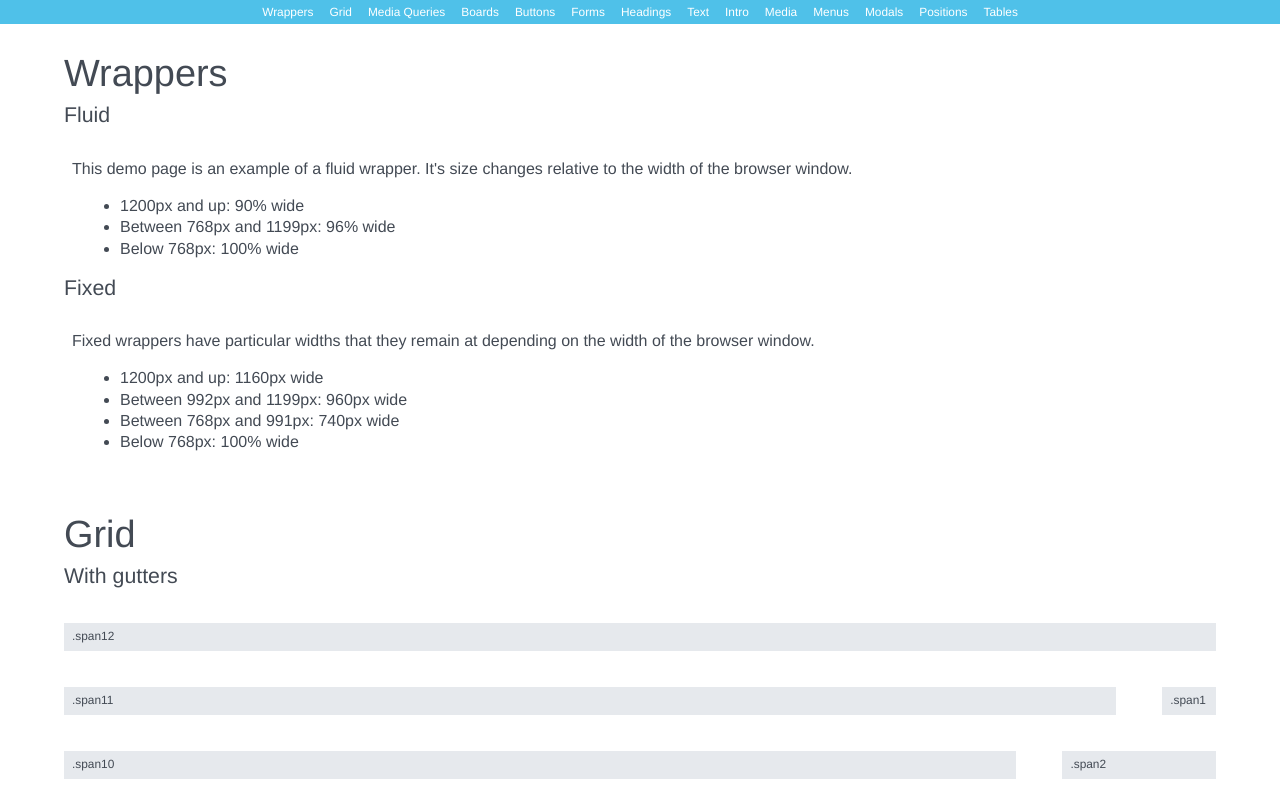
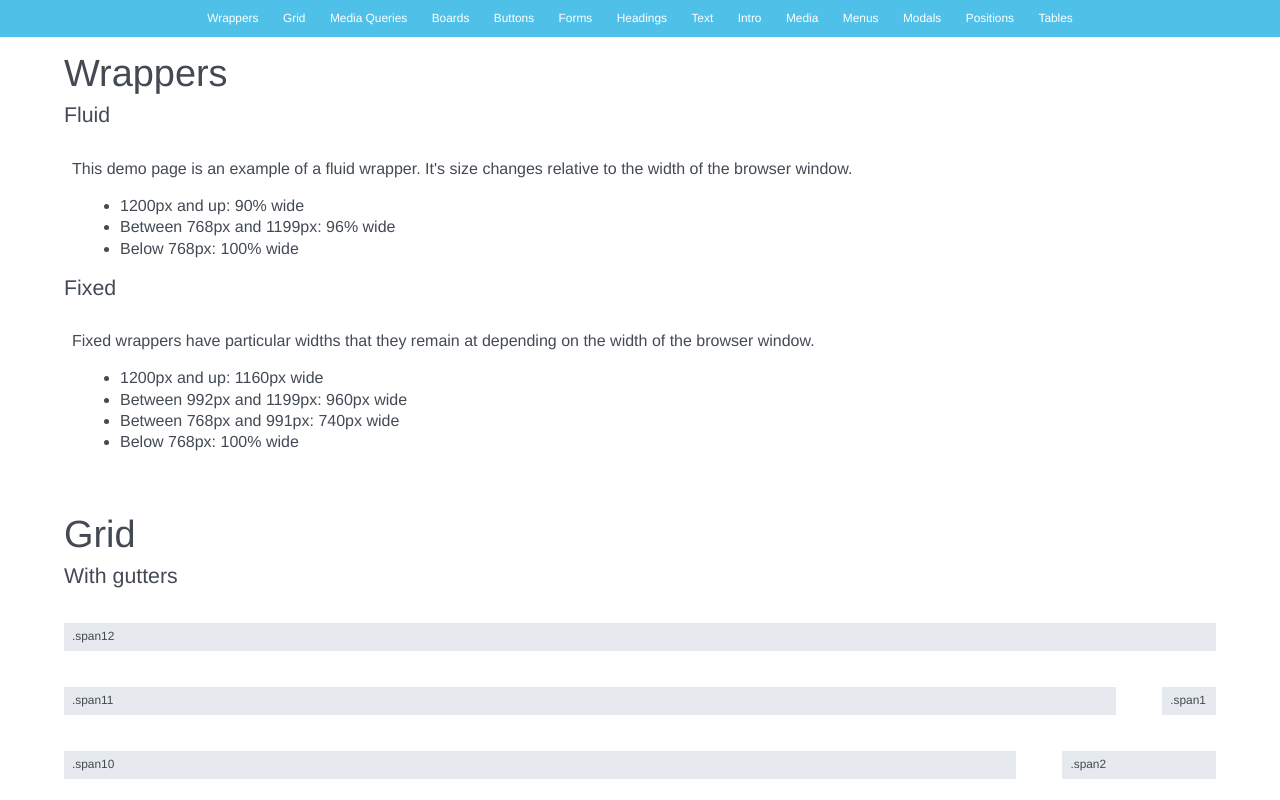
Before and after one commit to aschmelyun/Cannonfire, a website: page build/index.html in a window 1280 px wide. Shown: the top 800 px of the page. Drawn offline with Linux system fonts and the light colour scheme.

Commit message:
Fixed menu issue. Kept inline-block display, will have to deal with small space between menu elements.

```diff
--- a/src/base/_variables.scss
+++ b/src/base/_variables.scss
@@ -151,7 +151,7 @@ $menu-color-primary:			$white;
 $menu-background-primary:		$color-primary;
 $menu-color-secondary:			$font-color;
 $menu-background-secondary:		$color-secondary;
-$menu-padding:					12px 8px;
+$menu-padding:					8px 10px;
 $menu-font-size:				$font-size-small;
 $menu-hover-background:			rgba(0,0,0,0.1);
 $menu-active-background:		rgba(0,0,0,0.15);
--- a/src/partials/_menus.scss
+++ b/src/partials/_menus.scss
@@ -1,6 +1,4 @@
 nav {
-
-	font-size: 0;
 
 	&.fixed {
 		position: fixed;
@@ -26,7 +24,6 @@ nav {
 		li {
 			list-style-type: none;
 			display: inline-block;
-			font-size: 0;
 
 			a {
 				text-decoration: none;
```
Also changed, not shown: build/assets/css/cannonfire.css, build/assets/css/cannonfire.min.css, build/index.html.
